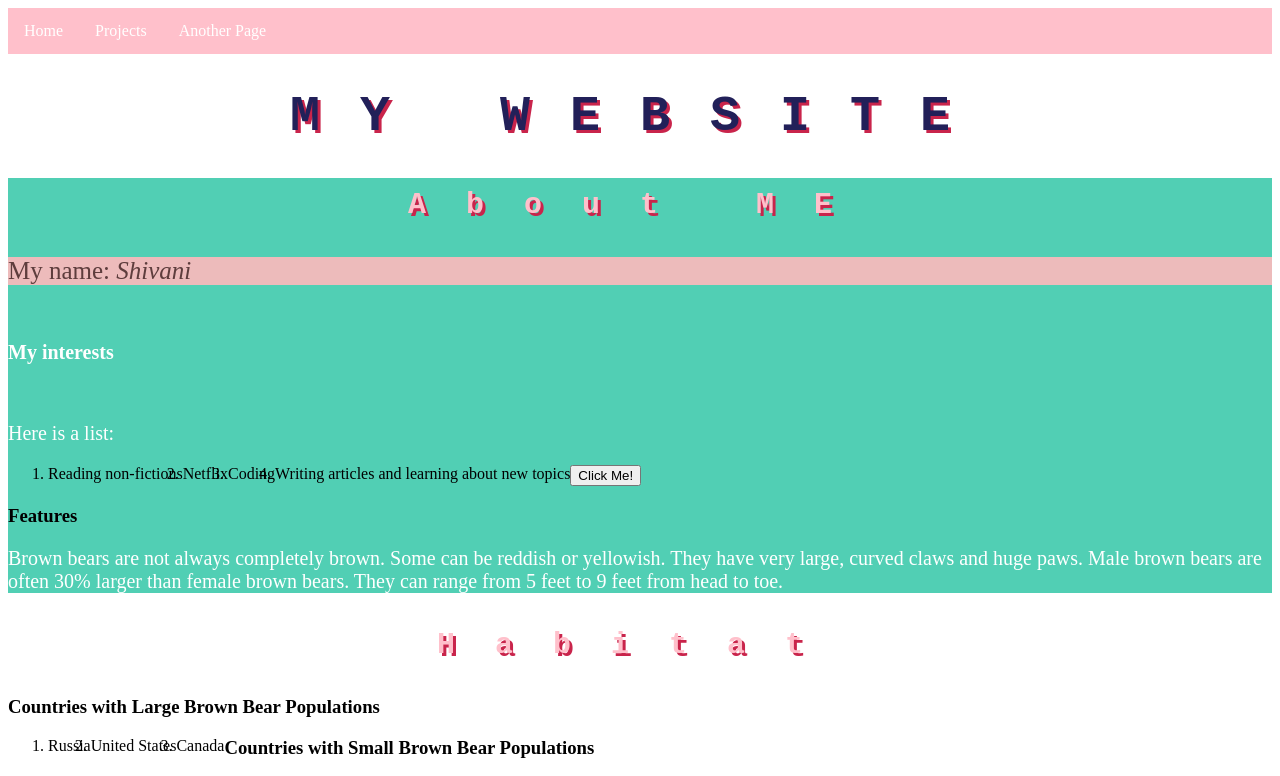
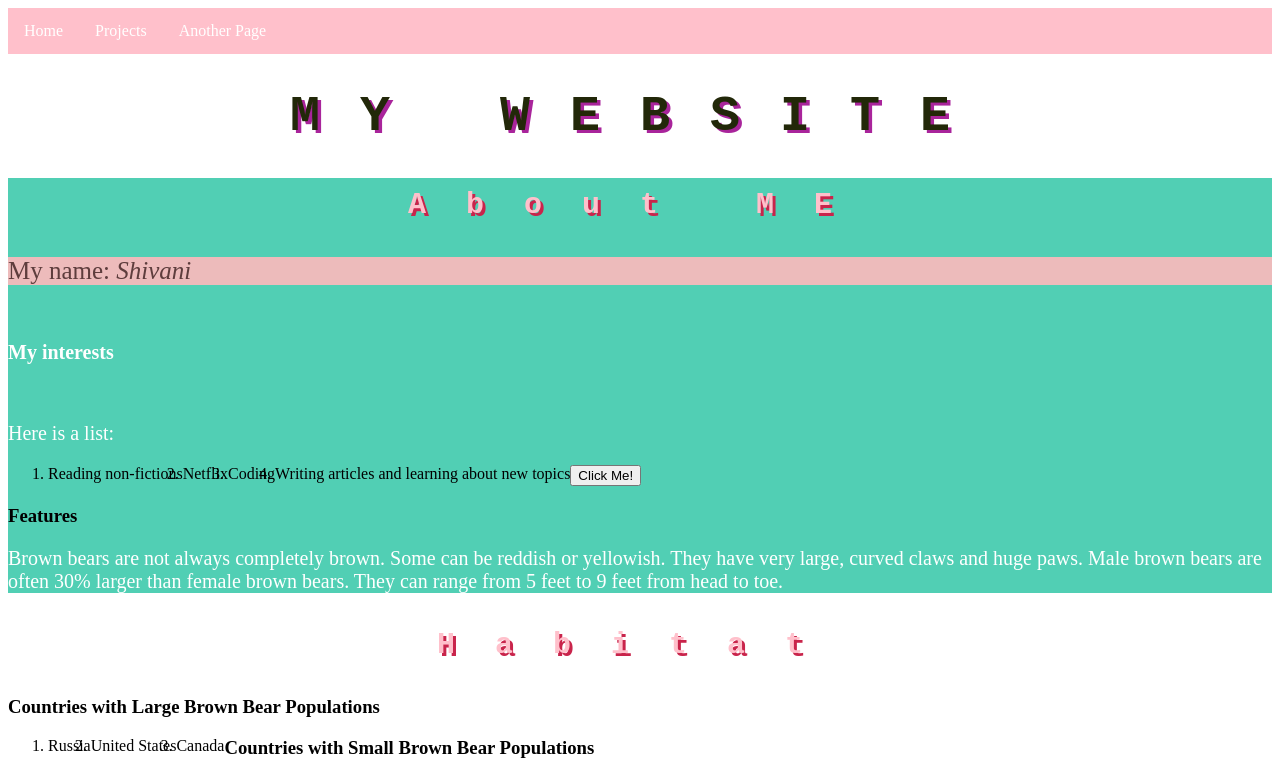
Before and after one commit to 935338/test, a plain HTML site: page index.html in a window 1280 px wide. Shown: the top 776 px of the page. Drawn offline with Linux system fonts and the light colour scheme.

Commit message:
Update main.css

```diff
--- a/main.css
+++ b/main.css
@@ -1,9 +1,9 @@
 h1 {
   font-family: "Courier New", Monospace, serif;
-  color: #222059;
+  color: #222809;
   text-align: center;
   letter-spacing: 40px;
-  text-shadow: 3px 3px #c9244b;
+  text-shadow: 3.5px 3px #a9249b;
   font-size: 50px;
 }
 
```
